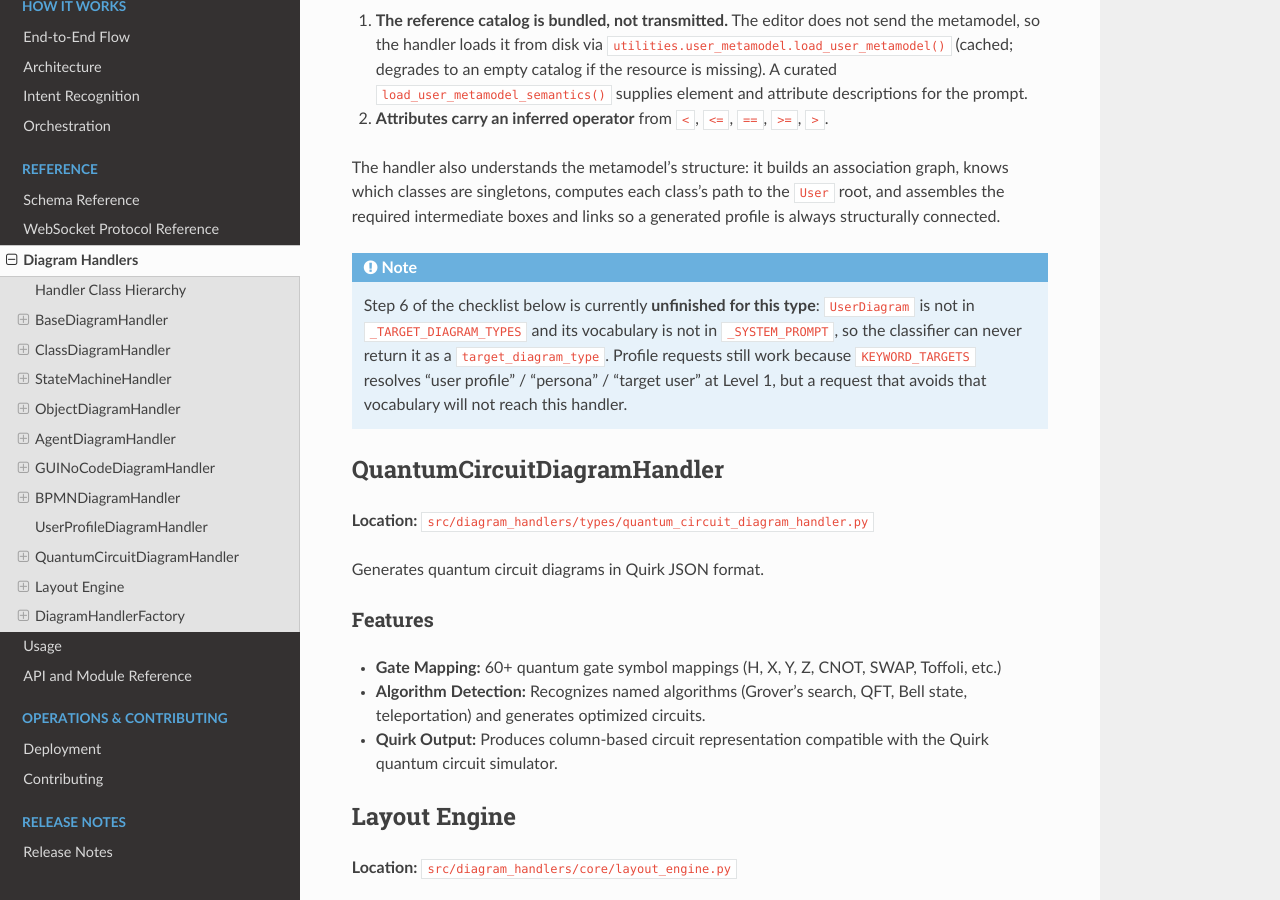
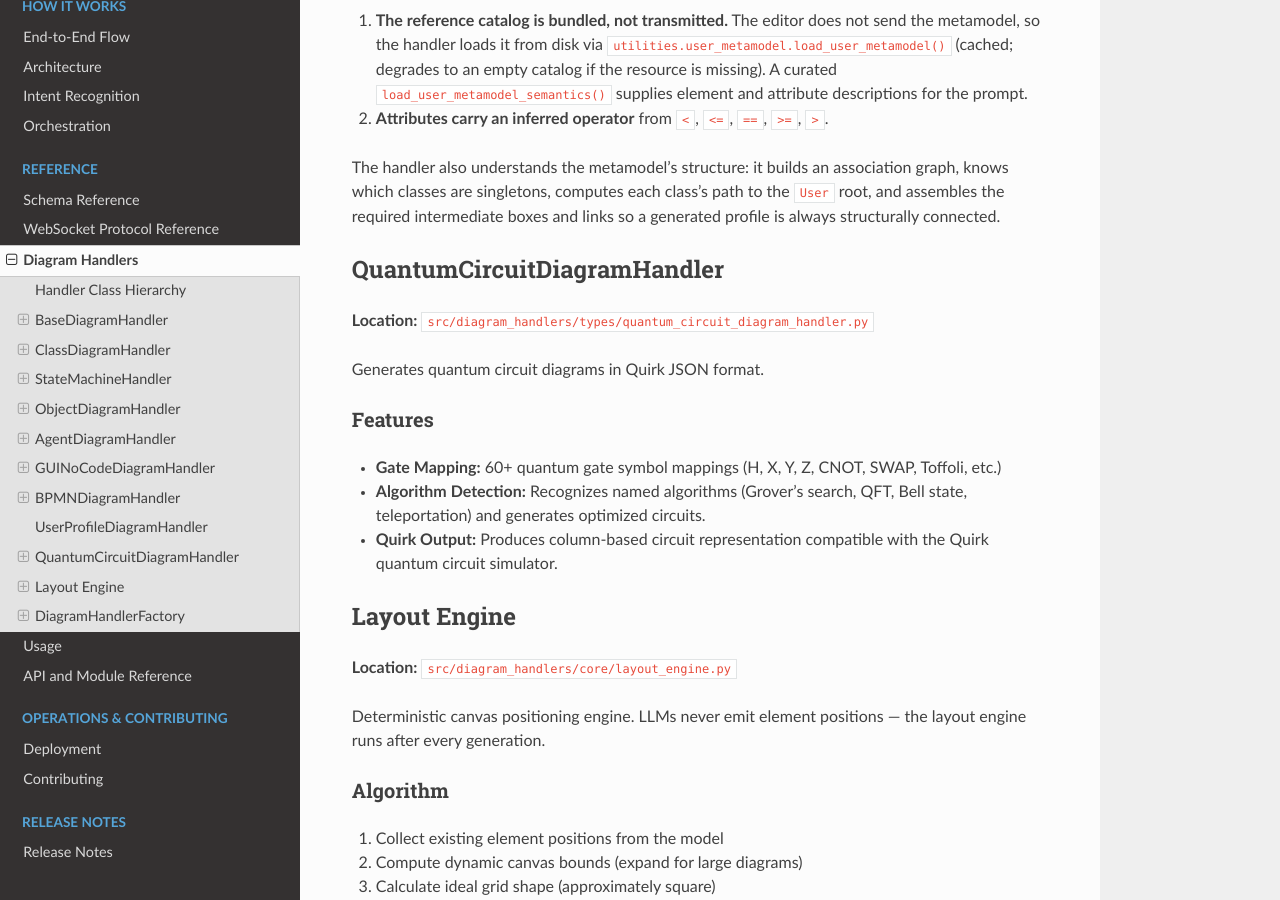
Before and after one commit to BESSER-PEARL/modeling-agent, a Sphinx documentation site: the page built from docs/source/diagram_handlers.rst, in a window 1280 px wide and 900 px high, scrolled down 10202 px. Built offline with Sphinx 7.4.7 and the Read the Docs theme 3.1.0, drawn with Linux system fonts in a browser that asks for light colours.

Commit message:
docs(handlers): drop the stale note that UserDiagram cannot be classified

```diff
--- a/docs/source/diagram_handlers.rst
+++ b/docs/source/diagram_handlers.rst
@@ -572,16 +572,6 @@ association graph, knows which classes are singletons, computes each class's
 path to the ``User`` root, and assembles the required intermediate boxes and
 links so a generated profile is always structurally connected.
 
-.. note::
-
-   Step 6 of the checklist below is currently **unfinished for this type**:
-   ``UserDiagram`` is not in ``_TARGET_DIAGRAM_TYPES`` and its vocabulary is not
-   in ``_SYSTEM_PROMPT``, so the classifier can never return it as a
-   ``target_diagram_type``. Profile requests still work because
-   ``KEYWORD_TARGETS`` resolves "user profile" / "persona" / "target user" at
-   Level 1, but a request that avoids that vocabulary will not reach this
-   handler.
-
 QuantumCircuitDiagramHandler
 ----------------------------
 
```
